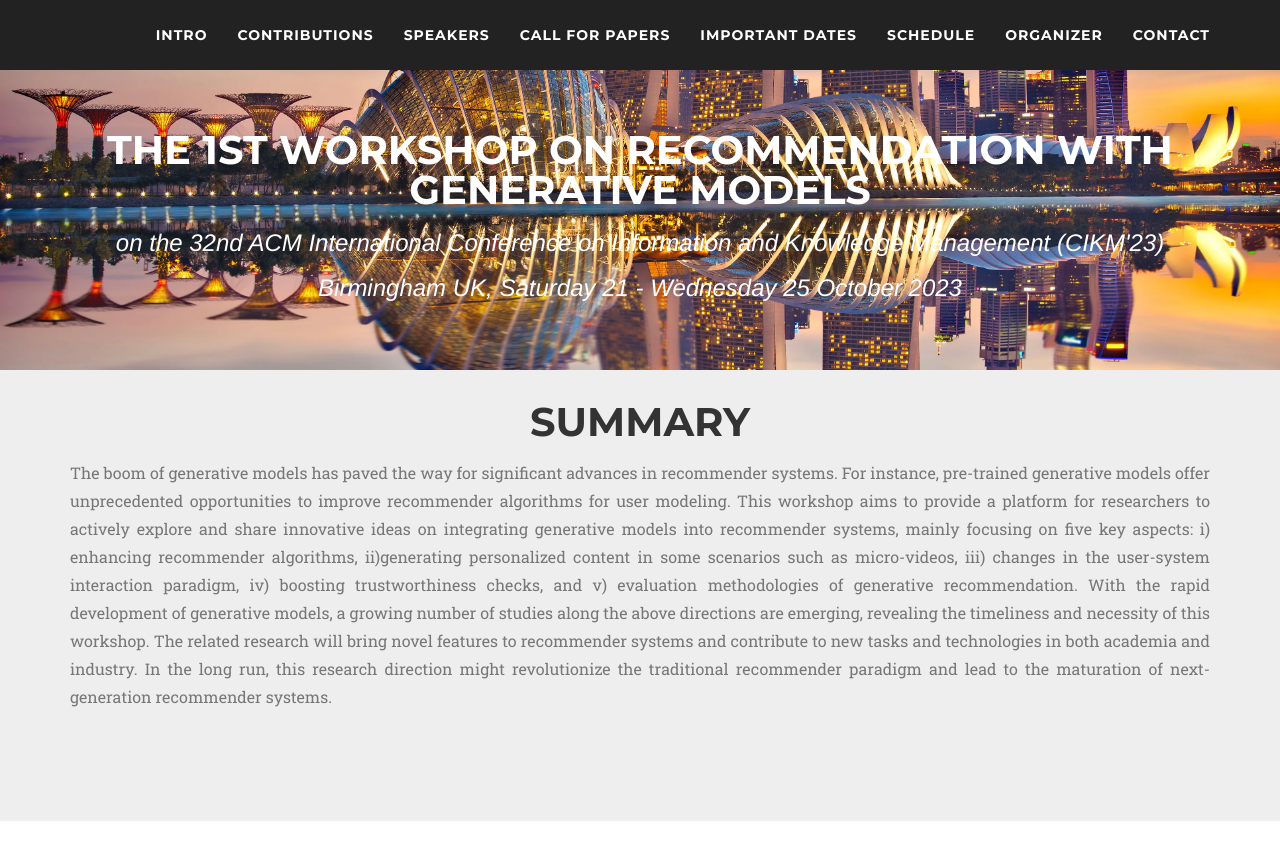
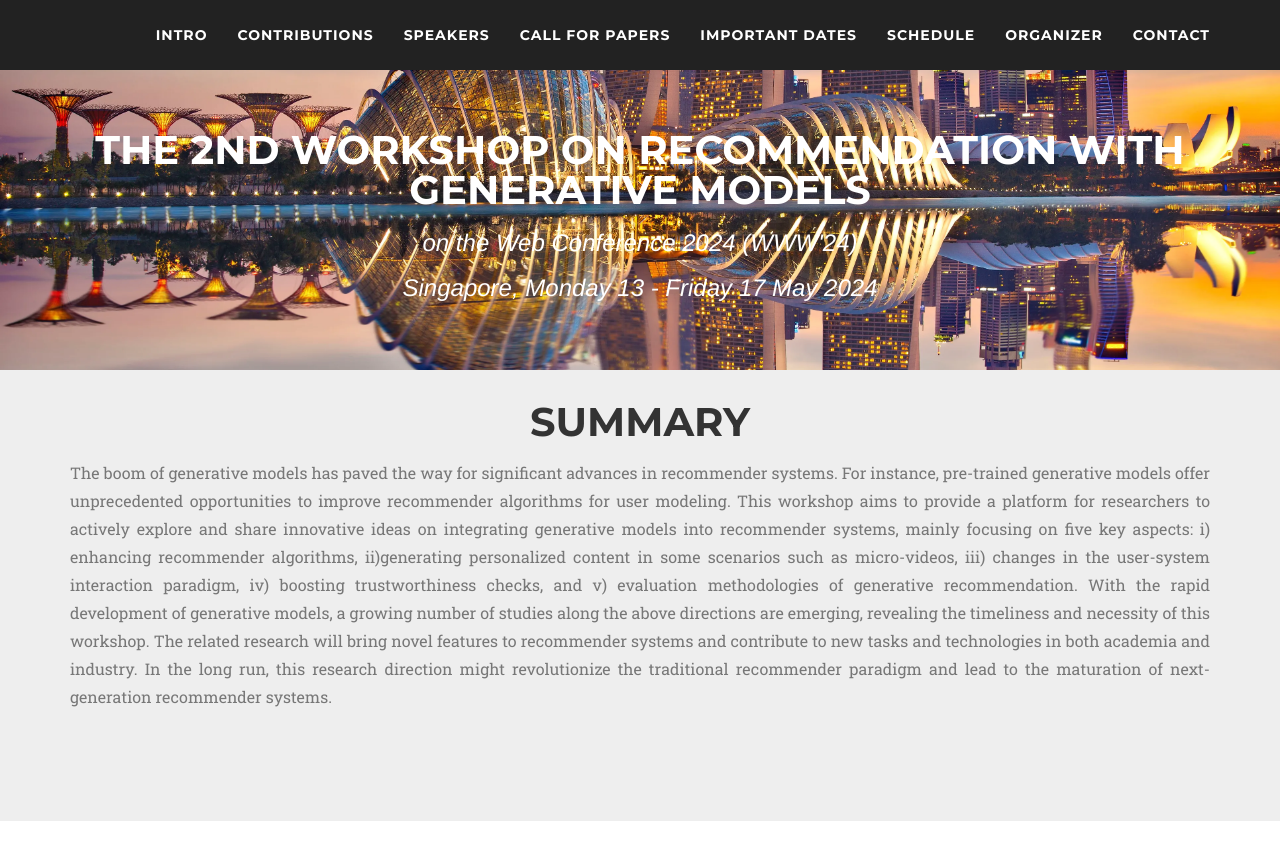
Before and after one commit to generative-rec/generative-rec.github.io, a Jekyll site: the page built from index.md, in a window 1280 px wide and 900 px high. Shown: the top 860 px of the window. Built offline with Jekyll 4.4.1, drawn with Linux system fonts in a browser that asks for light colours; nearby versions of some CDN libraries; some web fonts are replaced.

Commit message:
Update _config.yml

```diff
--- a/_config.yml
+++ b/_config.yml
@@ -3,10 +3,10 @@ description: Cayman is a clean, responsive theme for GitHub Pages.
 show_downloads: false
 theme: jekyll-theme-cayman
 
-conference_name: The 1st Workshop on Recommendation with Generative Models
-conference_cikm: "on the 32nd ACM International Conference on Information and Knowledge Management (CIKM'23)"
-conference_venue: "Birmingham UK, Saturday 21 - Wednesday 25 October 2023"
-conference_intro: "Will be held in 2023"
+conference_name: The 2nd Workshop on Recommendation with Generative Models
+conference_cikm: "on the Web Conference 2024 (WWW'24)"
+conference_venue: "Singapore, Monday 13 - Friday 17 May 2024"
+conference_intro: "Will be held in 2024"
 
 github:
   zip_url: http://www.google.com
```
